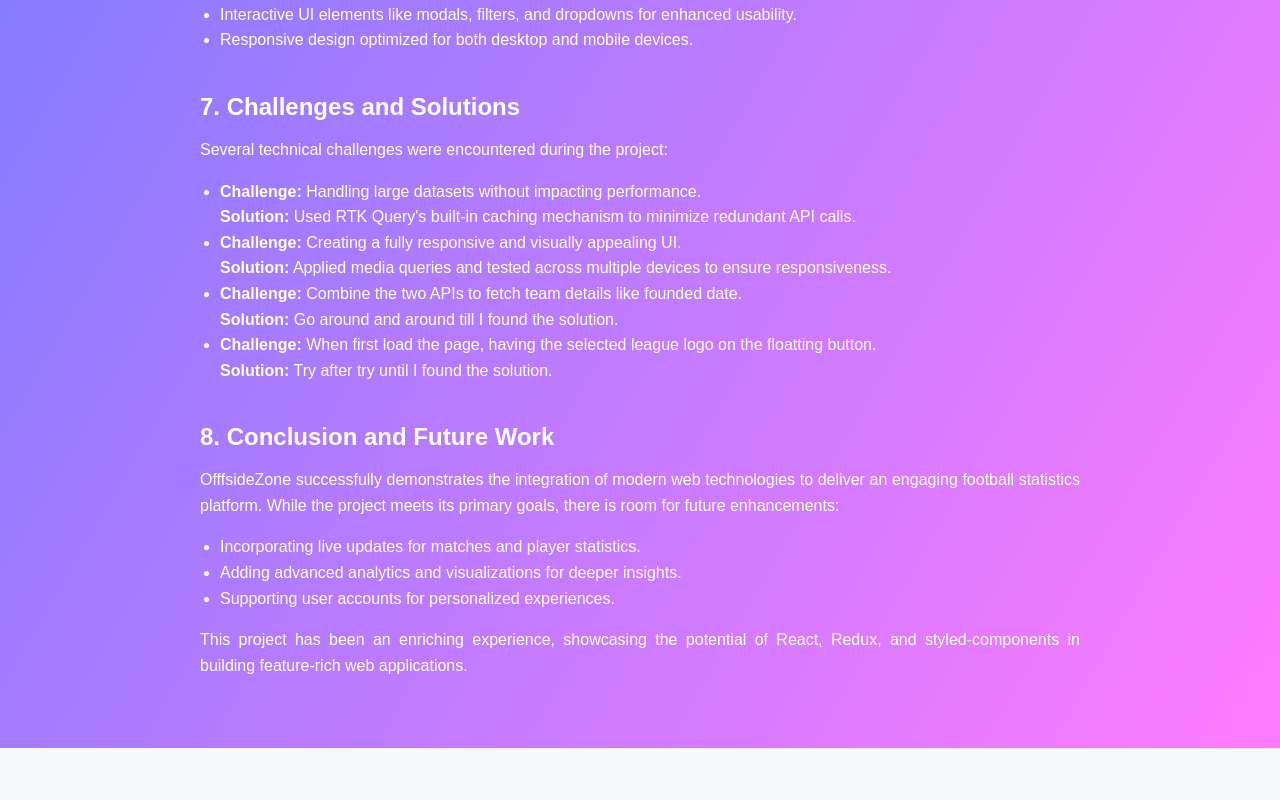
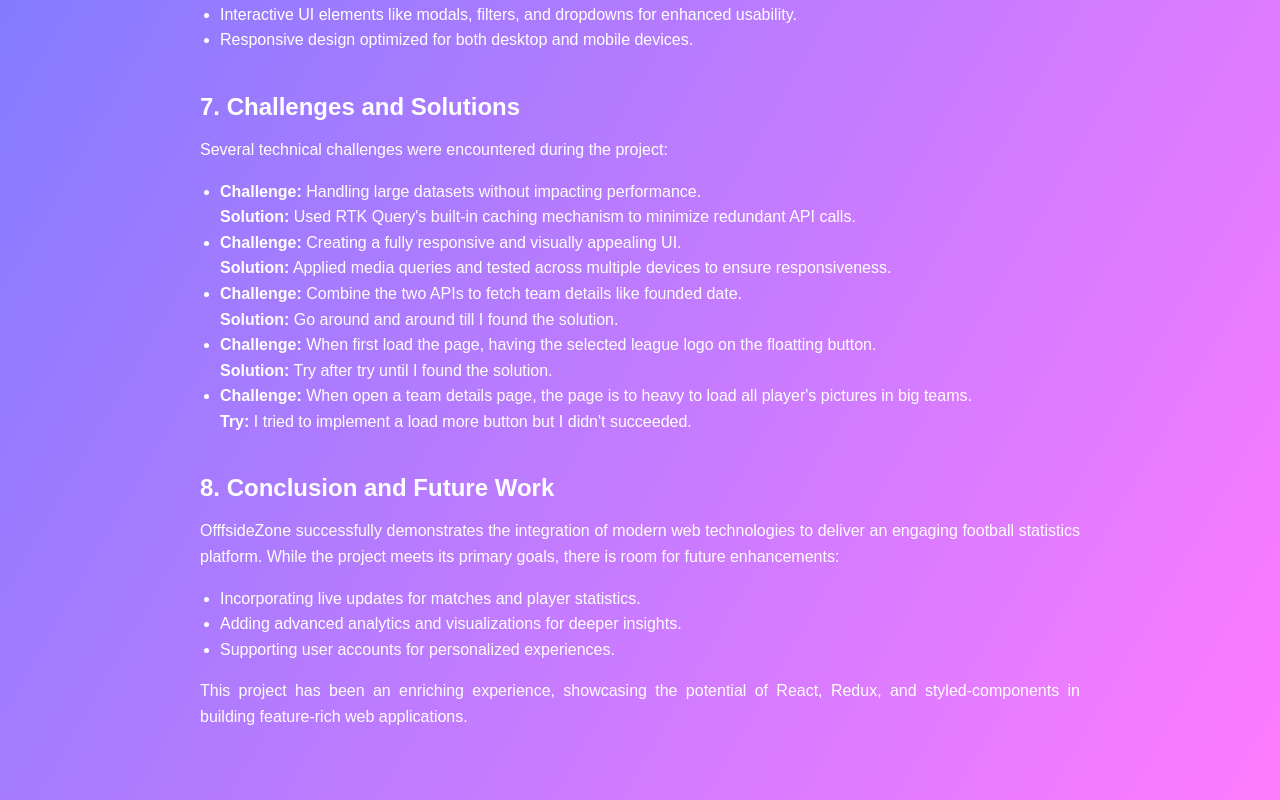
Before and after one commit to Nunomatos7/all-football-info, a React (Create React App) app in the folder all-football-info/: page /about in a window 1280 px wide. Shown: the part 3269-4069 px from the top of the page. Before the commit the page ends 4017 px from the top, so only its background shows below. Built offline with nearby package versions, Linux system fonts and the light colour scheme; no server answers.

Commit message:
final report changes

```diff
--- a/all-football-info/src/pages/About.js
+++ b/all-football-info/src/pages/About.js
@@ -221,6 +221,12 @@ const About = () => {
             <br />
             <strong>Solution:</strong> Try after try until I found the solution.
           </li>
+          <li>
+            <strong>Challenge:</strong> When open a team details page, the page is to heavy to load all player's pictures in big teams.
+            <br />
+            <strong>Try:</strong> I tried to implement a load more button but I didn't succeeded.
+          </li>
+
         </ul>
       </Section>
 
```
